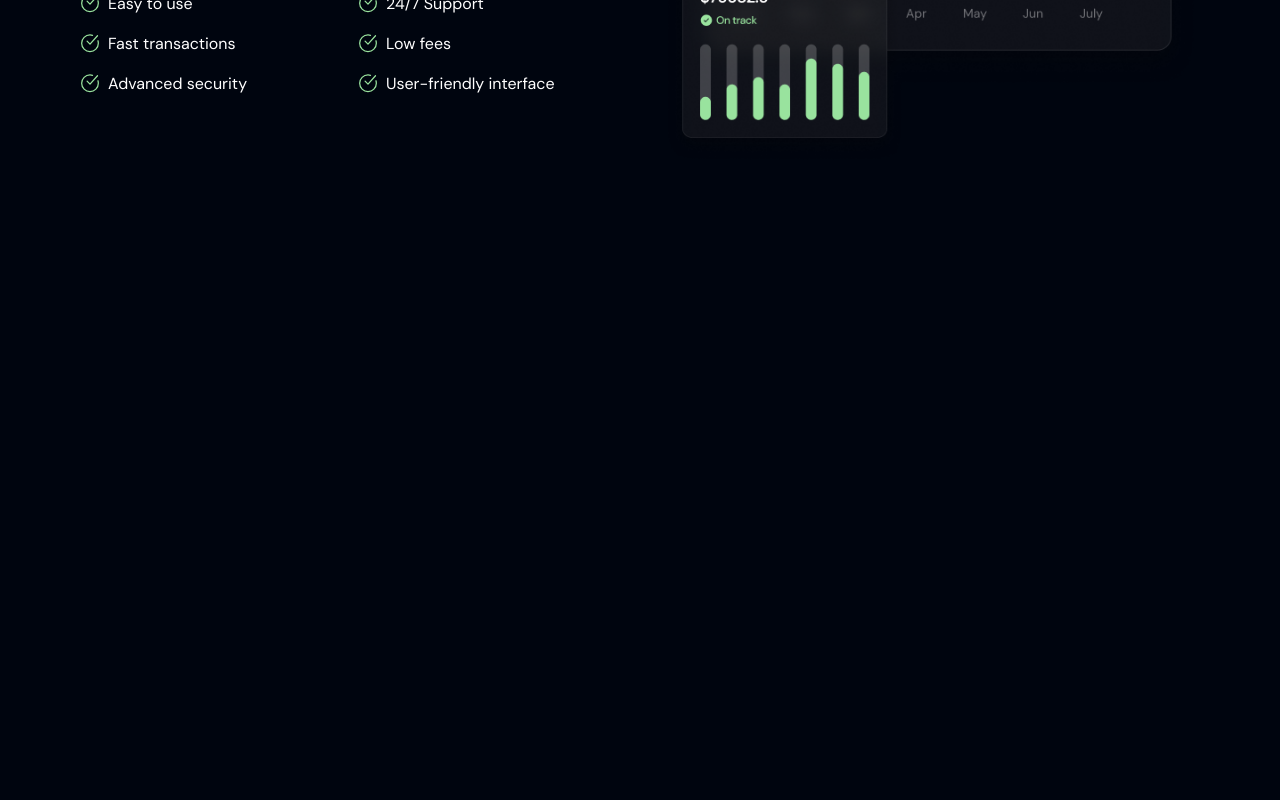
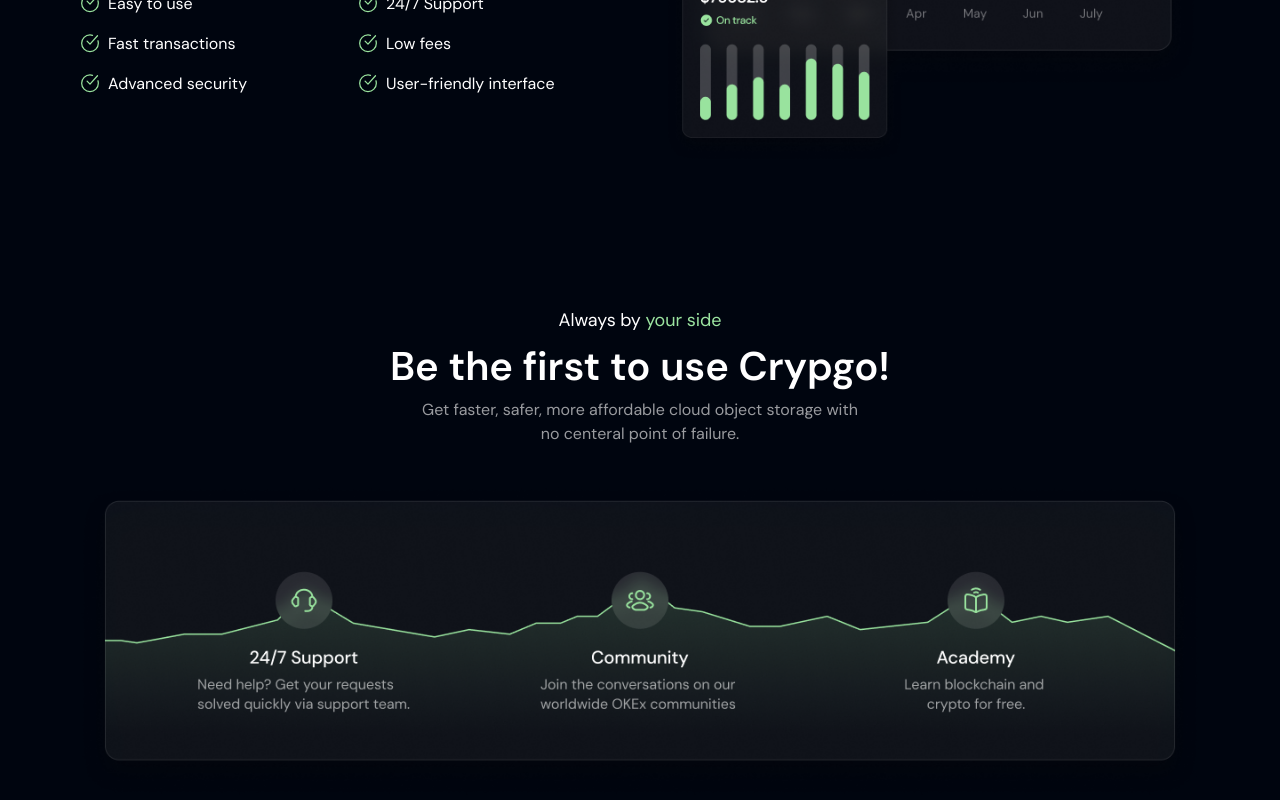
Before and after one commit to akinurrahman/crypto-landing-page, a Next.js app: page / in a window 1280 px wide. Shown: the part 4898-5698 px from the top of the page. Before the commit the page ends 5300 px from the top, so only its background shows below. Built offline with nearby package versions, Linux system fonts and the light colour scheme.

Commit message:
Add Be The First User section to landing page

```diff
--- a/src/app/page.js
+++ b/src/app/page.js
@@ -9,6 +9,7 @@
 import CryptoTrade from '@/components/landing-page/crypto-trade'
 import Features from '@/components/landing-page/features'
 import CryptoUpgrade from '@/components/landing-page/crypto-upgrade'
+import BeTheFirstUser from '@/components/landing-page/be-the-first-user'
 
 const page = () => {
   return (
@@ -24,6 +25,7 @@
       <CryptoTrade />
       <Features />
       <CryptoUpgrade />
+      <BeTheFirstUser />
     </div>
   );
 }
--- /dev/null
+++ b/src/components/landing-page/be-the-first-user.jsx
@@ -0,0 +1,23 @@
+import { images } from '@/constants/images.constants';
+import Image from 'next/image';
+import React from 'react'
+
+const BeTheFirstUser = () => {
+  return (
+    <section>
+      <h3 className="text-lg tracking-tight text-center">
+        Always by<span className="text-primary"> your side</span>
+      </h3>
+      <h2 className="heading-primary text-center my-1 md:my-2 ">
+        Be the first to use Crypgo!
+      </h2>
+      <p className="text-white/60 text-sm md:text-base text-center md:w-[70%] lg:w-1/2  mx-auto mb-5 xl:mb-10">
+        Get faster, safer, more affordable cloud object storage with <br className='hidden lg:block'/> no centeral
+        point of failure.
+      </p>
+      <Image src={images.graph} alt="graph" width={1208} height={280}  />
+    </section>
+  );
+}
+
+export default BeTheFirstUser;
--- a/src/constants/images.constants.js
+++ b/src/constants/images.constants.js
@@ -26,6 +26,7 @@
 import whatWeOfferHeroImage from '@/assets/images/what-we-offer-hero.png'
 import featuresHeroImage from '@/assets/images/features-hero.png'
 import chartImage from '@/assets/images/chart.png'
+import graph from '@/assets/images/graph.png'
 
 import shadow from '@/assets/overlays/shadow.svg'
 import overlay2 from '@/assets/overlays/overlay-2.svg'
@@ -61,7 +62,8 @@
     whyCrypgoHeroImage,
     whatWeOfferHeroImage,
     featuresHeroImage,
-    chartImage
+    chartImage,
+    graph
 }
 export const overlays = {
     shadow,
```
Also changed, not shown: src/assets/images/graph.png (added).
